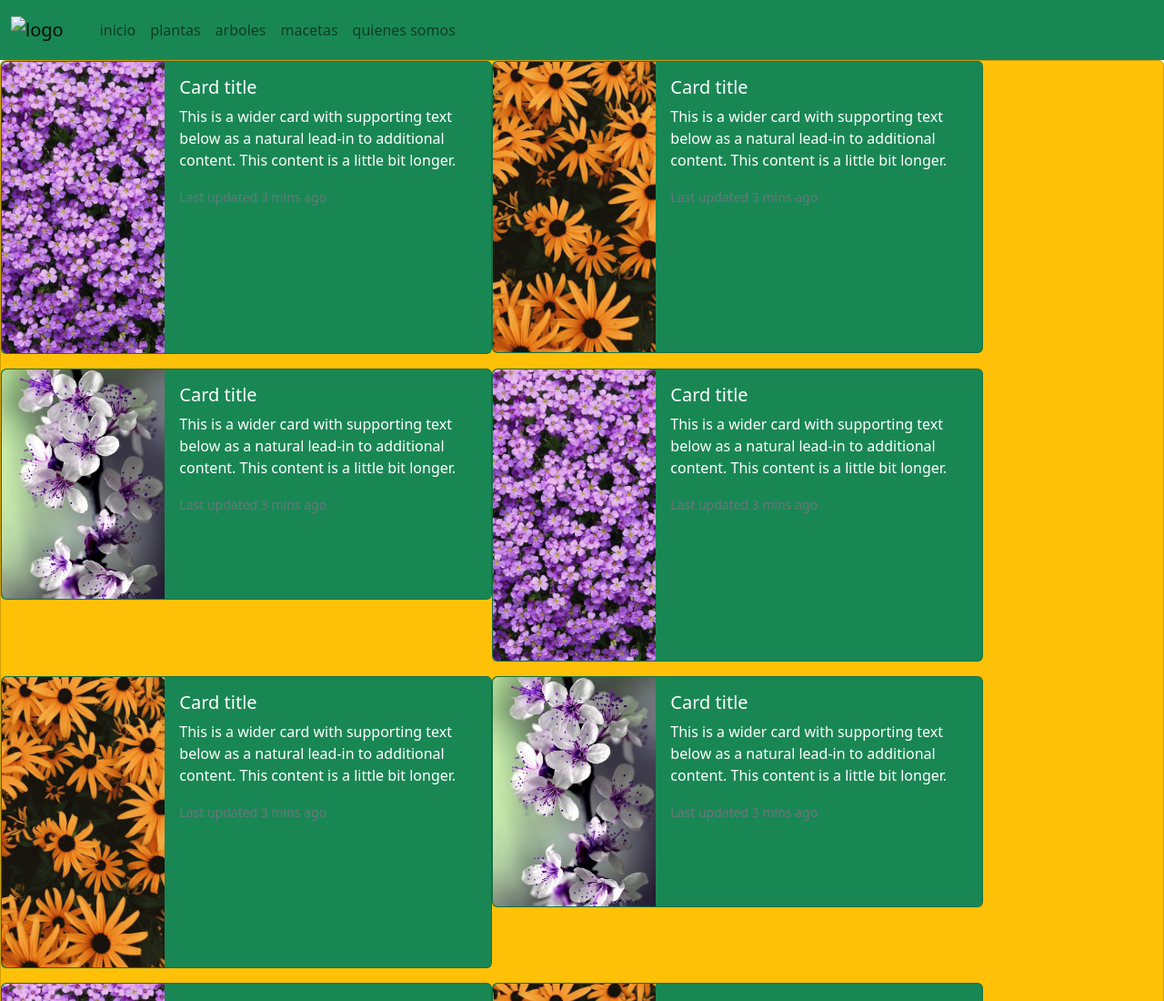
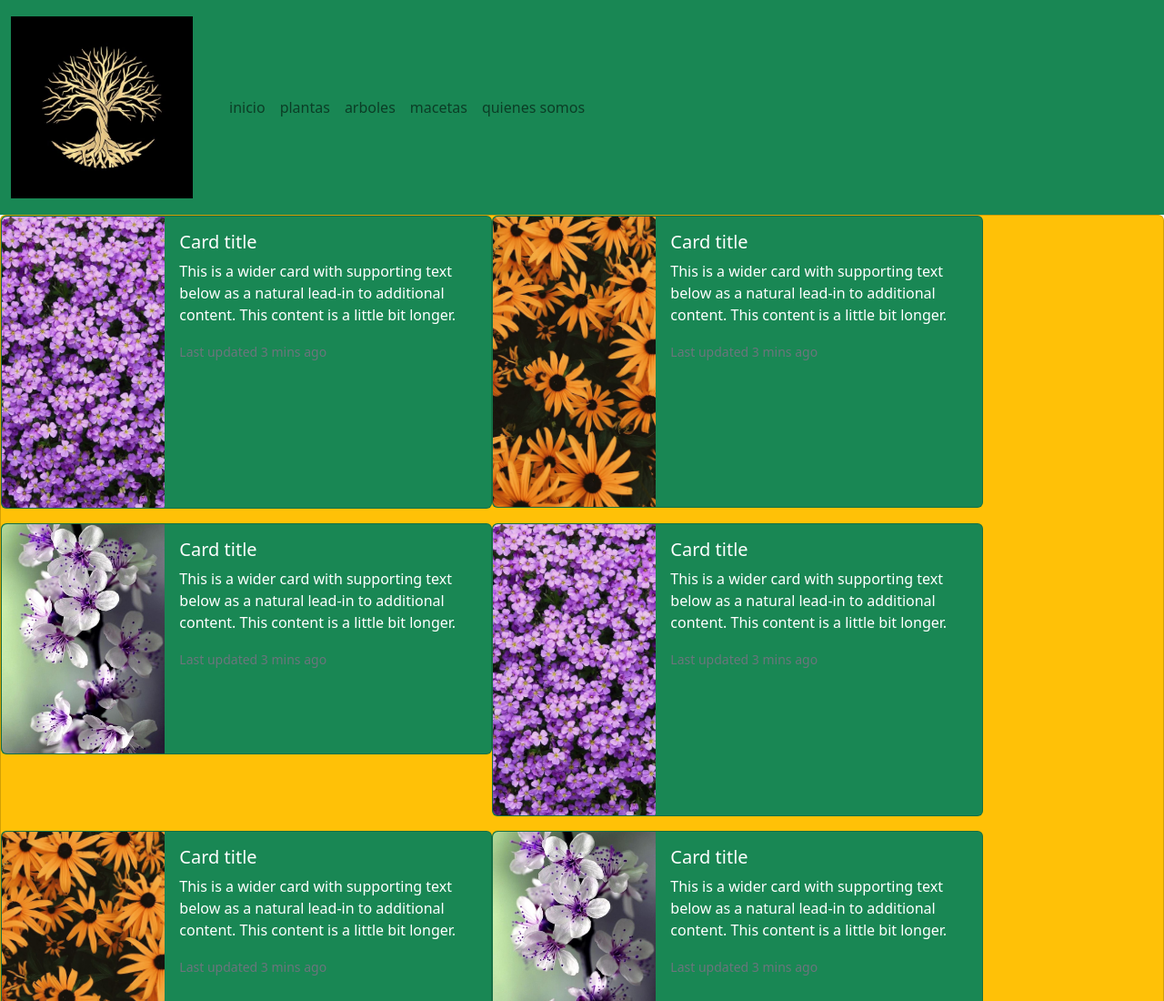
Before and after one commit to diegoeorellana/Segundo-desafio, a plain HTML site: page htmls/flores.html in a window 1280 px wide. Shown: the top 1100 px of the page at 91% size. Drawn offline with nearby package versions, Linux system fonts and the light colour scheme.

Commit message:
cambios2

```diff
--- a/htmls/flores.html
+++ b/htmls/flores.html
@@ -19,7 +19,7 @@
                 <a class="navbar-brand" href=""
                   ><img
                     class="navbar-brand"
-                    src="./img/logo.jpg"
+                    src="../img/logo.jpg"
                     alt="logo"
                     width="200"
                 /></a>
```
Also changed, not shown: index.html (+1 -1 lines).
